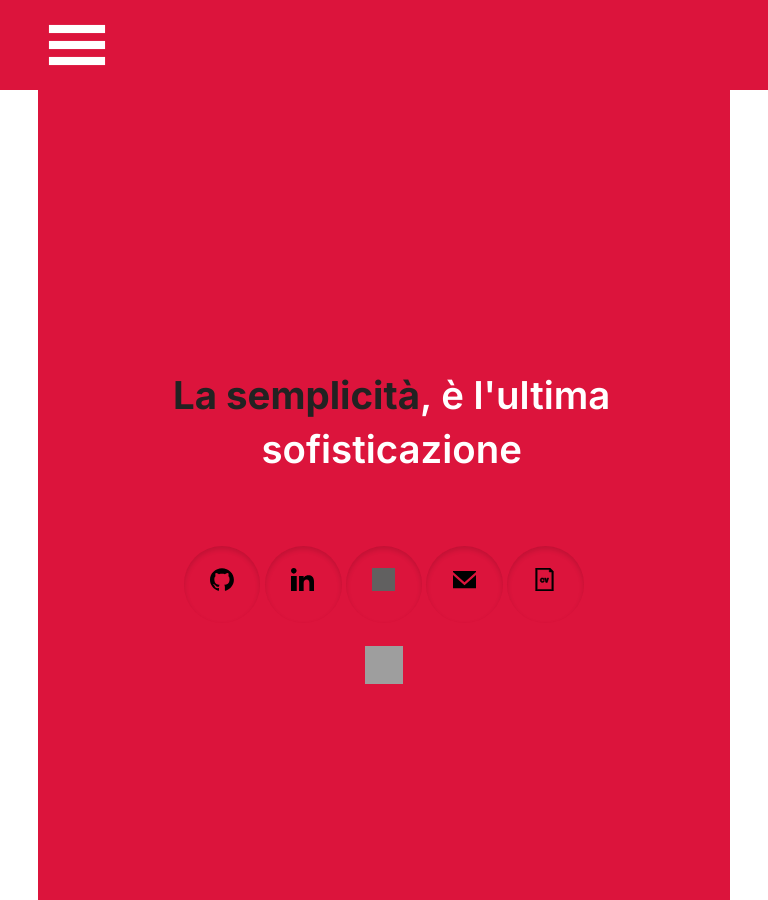
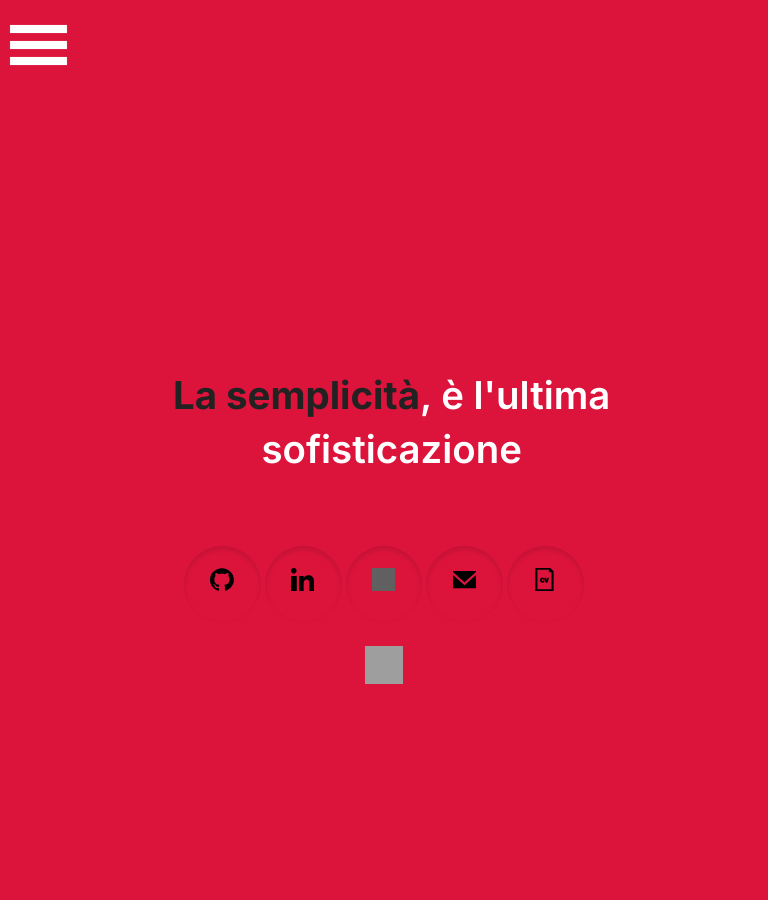
Before and after one commit to lyszt/lyszt.github.io, a Jekyll site: the page built from index.html, in a window 768 px wide and 900 px high. Built offline with Jekyll 4.4.1, drawn with Linux system fonts in a browser that asks for light colours; grey boxes are pictures that could not be loaded.

Commit message:
body width changes to make landing animation work

```diff
--- a/css/1024.css
+++ b/css/1024.css
@@ -8,7 +8,6 @@
     }
 
     body {
-      width: 90%;
       background-color: white;
     }
     .horizontal-line {
--- a/css/768.css
+++ b/css/768.css
@@ -9,7 +9,6 @@
   }
 
     body {
-      width: 90%;
       background-color: white;
     }
     .horizontal-line {
--- a/css/default.css
+++ b/css/default.css
@@ -300,6 +300,7 @@
 /* Landing Page */
 
 .landing-page {
+  width: 100%;
   height: 100vh;
   display: grid;
   justify-content: center;
```
